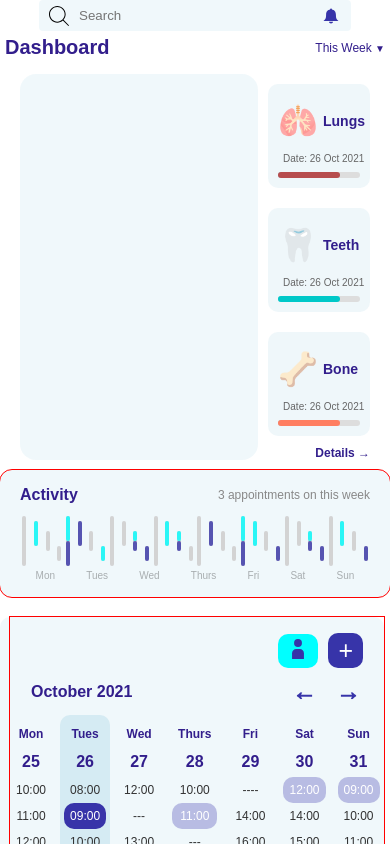
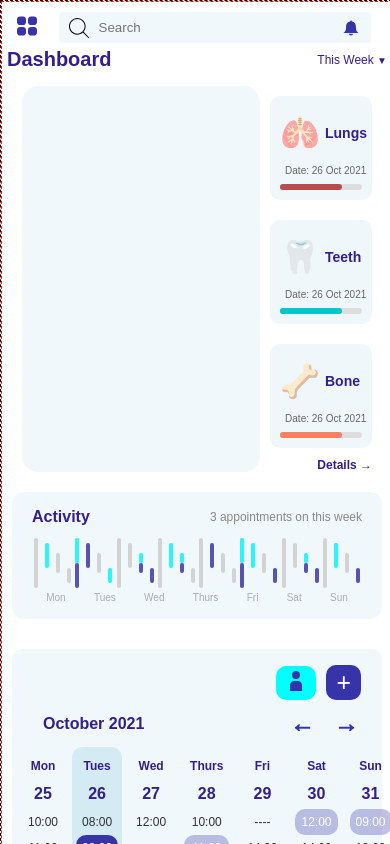
Before and after one commit to Chandramouli2022/healthcare_dashboard, a React (Vite) app: page / in a window 390 px wide. Shown: the top 844 px of the page. Built offline with nearby package versions, Linux system fonts and the light colour scheme; no server answers.

Commit message:
toggle menu completed

```diff
--- a/src/App.css
+++ b/src/App.css
@@ -61,6 +61,10 @@ p {
   width: 100%;
   height: 100%;
   object-fit: contain;
+}
+
+.mobile-menu {
+  display: none;
 }
 
 /* header-container end */
@@ -559,7 +563,6 @@ p {
   justify-content: space-around;
   padding: 16px;
   height: 100%;
-  border: 1px dashed black;
 }
 .upcoming-schedule > h3 {
   font-size: 16px;
@@ -611,31 +614,69 @@ p {
   font-size: 20px !important;
 }
 /* appointment-card end */
-
-section {
-  outline: 1px solid red;
+main {
+  border: 1px dashed red;
 }
-
 @media (max-width: 700px) {
   .app-layout {
     flex-direction: column;
     width: 100%;
-
+    margin: 0px;
+    border: 1px dashed black;
   }
 
   .sidebar {
-    width: 100%;
-    margin: 0;
-    margin-bottom: 20px;
-    display: none;
+    position: fixed; /* Stay fixed to the left */
+    top: 0;
+    left: 0;
+    height: 100vh;
+    width: 250px;
+    background-color: white; /* or your theme color */
+    box-shadow: 2px 0 5px rgba(0, 0, 0, 0.1);
+    transform: translateX(-130%); /* Hide off-screen to the left */
+    transition: transform 0.3s ease-in-out;
+    z-index: 10;
+  }
+
+  .mobile-menu {
+    display: inline-block; /* Show the mobile menu icon */
+    margin-left: 15px;
+    cursor: pointer;
+  }
+
+  .close-icon {
+    background-color: rgb(55, 52, 169);
+    border-radius: 50%;
+    color: white;
+    padding: 5px 10px;
+    font-size: 18px;
+    position: absolute;
+    top: 16px;
+    right: 16px;
+    cursor: pointer;
+    z-index: 1001;
+  }
+
+  /* When open */
+  .sidebar.open {
+    transform: translateX(0); /* Slide into view */
   }
 
   .dashboard-main {
     flex-direction: column;
+    width: 100%;
+    margin: 0px;
   }
 
+  .header-container {
+    margin-top: 10px;
+  }
+  .activity-feed {
+    margin: 10px;
+  }
   .dashboard-right {
     margin-left: 0;
+    margin: 10px;
     margin-top: 20px;
   }
 
@@ -643,5 +684,8 @@ section {
     height: 60% !important;
     margin: 30% 0px 0px -10px;
   }
-
+  .schedules {
+    display: flex;
+    flex-direction: column;
+  }
 }
--- a/src/App.jsx
+++ b/src/App.jsx
@@ -1,12 +1,17 @@
 import Sidebar from "./components/Sidebar";
 import DashboardMainContent from "./components/DashboardMainContent";
 import "./App.css";
+import { useState } from "react";
 
 function App() {
+  const [mobileMenuOpen, setMobileMenuOpen] = useState(false);
+  const toggleMobileMenu = () => {
+    setMobileMenuOpen(!mobileMenuOpen);
+  };
   return (
     <div className='app-layout'>
-      <Sidebar />
-      <DashboardMainContent />
+      <Sidebar mobileMenuOpen={mobileMenuOpen} toggleMobileMenu={toggleMobileMenu}/>
+      <DashboardMainContent toggleMobileMenu={toggleMobileMenu} />
     </div>
   );
 }
--- a/src/components/DashboardMainContent.jsx
+++ b/src/components/DashboardMainContent.jsx
@@ -5,7 +5,7 @@ import CalendarView from "./CalendarView";
 import ActivityFeed from "./ActivityFeed";
 import UpcomingSchedule from "./UpcomingSchedule";
 
-export default function DashboardMainContent() {
+export default function DashboardMainContent({ toggleMobileMenu }) {
   const healthStatus = [
     {
       icon: "🫁",
@@ -32,7 +32,7 @@ export default function DashboardMainContent() {
   return (
     <main className='dashboard-main'>
       <div className='dashboard-left'>
-        <Header />
+        <Header toggleMobileMenu={toggleMobileMenu}/>
         <div className='anatomy-status-container'>
           <div className='dashboard-title-wrapper'>
             <h3 className='dashboard-title'>Dashboard</h3>
--- a/src/components/Header.jsx
+++ b/src/components/Header.jsx
@@ -1,13 +1,26 @@
-import searchIcon from '../assets/search.svg';
-import bellIcon from '../assets/bell.svg';
+import searchIcon from "../assets/search.svg";
+import bellIcon from "../assets/bell.svg";
+import mobileMenuIcon from "../assets/mobile-menu.svg";
 
-export default function Header() {
+export default function Header({ toggleMobileMenu }) {
   return (
     <header className='header-container'>
+      <div
+        className='mobile-menu'
+        onClick={() => {
+          toggleMobileMenu();
+        }}
+      >
+        <img src={mobileMenuIcon} alt='menu' height={"20px"} />
+      </div>
       <div className='searchbar-wrapper'>
-        <span className='icon-left'><img src={searchIcon} alt="search" /></span>
+        <span className='icon-left'>
+          <img src={searchIcon} alt='search' />
+        </span>
         <input type='text' className='searchbar' placeholder='Search' />
-        <span className='icon-right'><img src={bellIcon} alt="bell" /></span>
+        <span className='icon-right'>
+          <img src={bellIcon} alt='bell' />
+        </span>
       </div>
     </header>
   );
--- a/src/components/Sidebar.jsx
+++ b/src/components/Sidebar.jsx
@@ -7,13 +7,15 @@ import chatIcon from "../assets/message.svg";
 import supportIcon from "../assets/call.svg";
 import settingsIcon from "../assets/settings.svg";
 
-export default function Sidebar() {
+export default function Sidebar({ mobileMenuOpen , toggleMobileMenu}) {
   return (
-    <aside className='sidebar'>
+    <aside className={`sidebar ${mobileMenuOpen ? "open" : ""}`}>
+      <div className='mobile-menu close-icon' onClick={toggleMobileMenu}>&times;</div>
       <div className='sidebar-main'>
         <h2 className='sidebar-title'>
           <span>Health</span>care.
         </h2>
+
         <div className='sidebar-groups'>
           <p className='sidebar-group-title'>General</p>
           <div className='sidebar-item selected'>
```
Also changed, not shown: src/assets/mobile-menu.svg (added).
